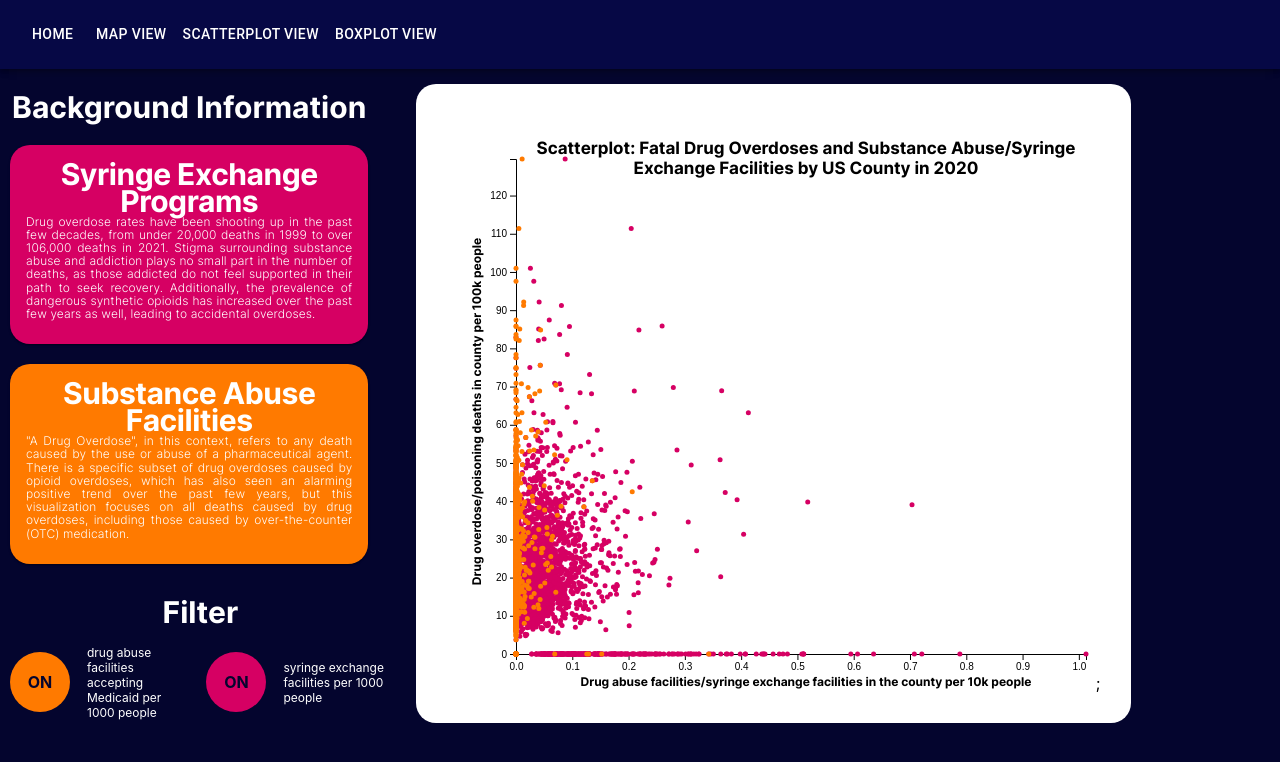
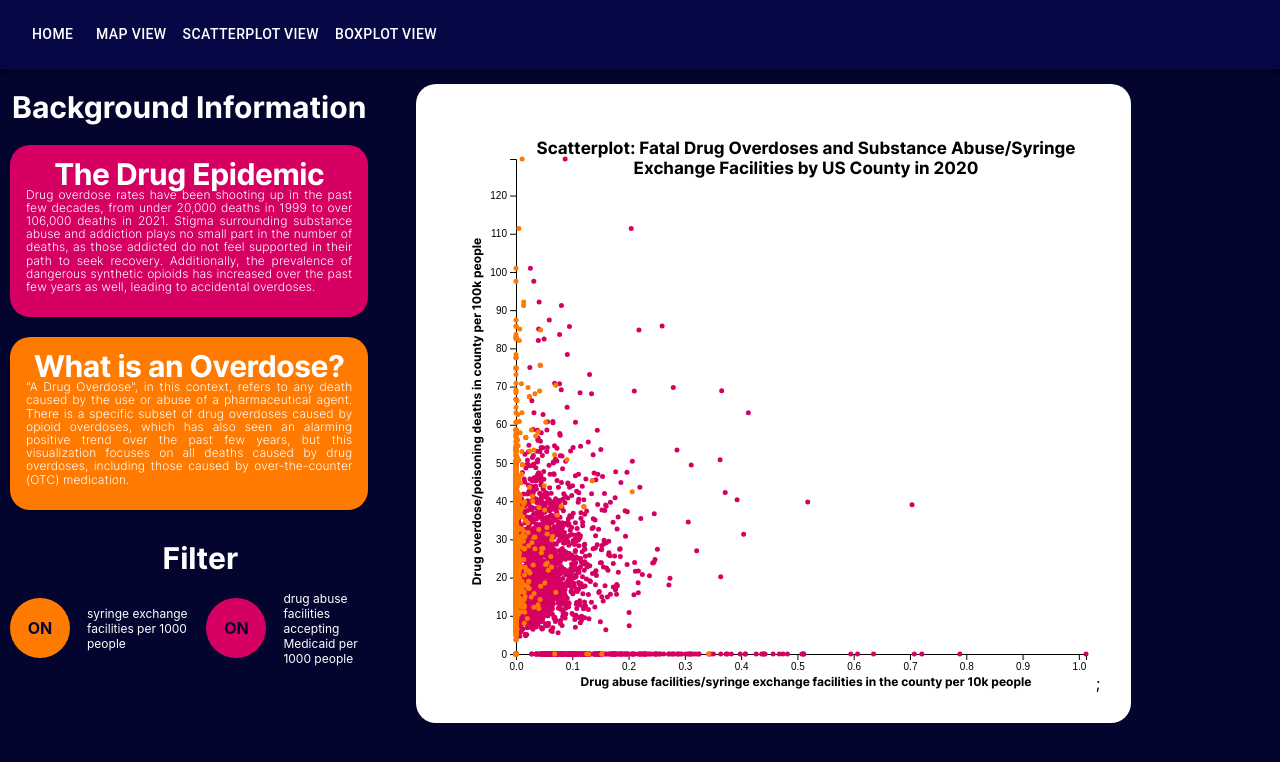
Before and after one commit to vkrithika25/drug-overdoses-react-d3, a React (Create React App) app: page /drug-overdoses-react-d3/scatterplot in a window 1280 px wide. Shown: the top 762 px of the page. Built offline with nearby package versions, Linux system fonts and the light colour scheme.

Commit message:
bug fixes

```diff
--- a/src/components/Filter.js
+++ b/src/components/Filter.js
@@ -42,11 +42,11 @@ export default function Filter(props) {
                 <span className="dot" style={{ backgroundColor: syringeColor }} onClick={handleOrangeCircleClick}>
                     <h4>{props.selectedColors.includes('SYRINGE') ? "ON" : "OFF"}</h4>
                 </span>
-                <p className="legend-description">drug abuse facilities accepting Medicaid per 1000 people</p>
+                <p className="legend-description">syringe exchange facilities per 1000 people</p>
                 <span className="dot" style={{ backgroundColor: facilityColor }} onClick={handlePinkCircleClick}>
                     <h4>{props.selectedColors.includes('FACILITY') ? "ON" : "OFF"}</h4>
                 </span>
-                <p className="legend-description">syringe exchange facilities per 1000 people</p>
+                <p className="legend-description">drug abuse facilities accepting Medicaid per 1000 people</p>
             </div>
         </div>
     )
--- a/src/components/ScatterplotPage.js
+++ b/src/components/ScatterplotPage.js
@@ -6,11 +6,10 @@ import Filter from './Filter';
 import NavBar from './NavBar';
 
 export default function ScatterplotPage() {
-    const items = [
-        { title: 'Syringe Exchange Programs', body: 'Drug overdose rates have been shooting up in the past few decades, from under 20,000 deaths in 1999 to over 106,000 deaths in 2021. Stigma surrounding substance abuse and addiction plays no small part in the number of deaths, as those addicted do not feel supported in their path to seek recovery. Additionally, the prevalence of dangerous synthetic opioids has increased over the past few years as well, leading to accidental overdoses.' },
-        { title: 'Substance Abuse Facilities', body: '"A Drug Overdose", in this context, refers to any death caused by the use or abuse of a pharmaceutical agent. There is a specific subset of drug overdoses caused by opioid overdoses, which has also seen an alarming positive trend over the past few years, but this visualization focuses on all deaths caused by drug overdoses, including those caused by over-the-counter (OTC) medication.' },
-    ];
-
+  const items = [
+    { title: 'The Drug Epidemic', body: 'Drug overdose rates have been shooting up in the past few decades, from under 20,000 deaths in 1999 to over 106,000 deaths in 2021. Stigma surrounding substance abuse and addiction plays no small part in the number of deaths, as those addicted do not feel supported in their path to seek recovery. Additionally, the prevalence of dangerous synthetic opioids has increased over the past few years as well, leading to accidental overdoses.' },
+    { title: 'What is an Overdose?', body: '"A Drug Overdose", in this context, refers to any death caused by the use or abuse of a pharmaceutical agent. There is a specific subset of drug overdoses caused by opioid overdoses, which has also seen an alarming positive trend over the past few years, but this visualization focuses on all deaths caused by drug overdoses, including those caused by over-the-counter (OTC) medication.' },
+  ];
     const [selectedColors, setSelectedColors] = useState(['FACILITY', 'SYRINGE']);
 
     function handleFilterItemClick(color) {
```
